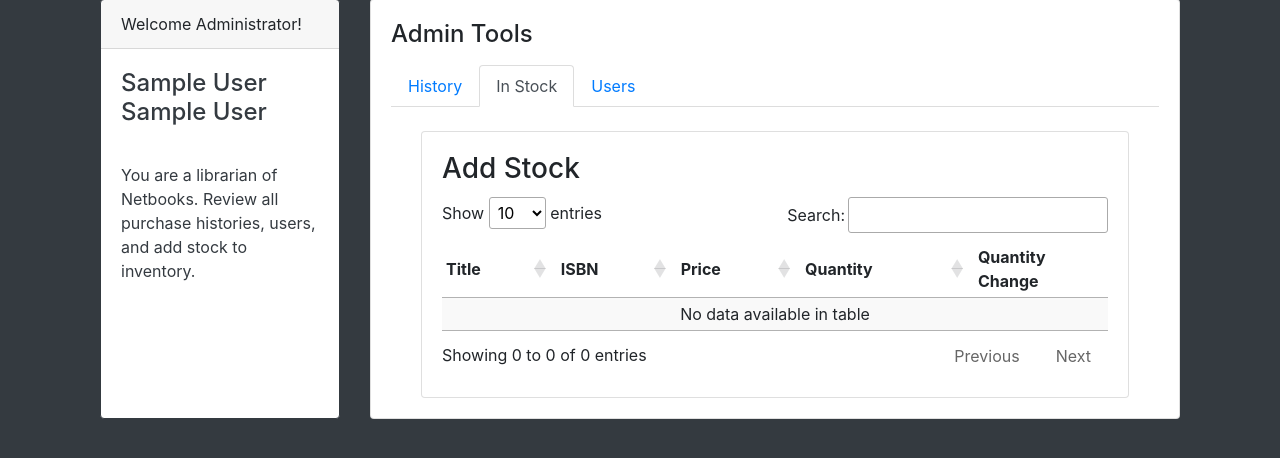
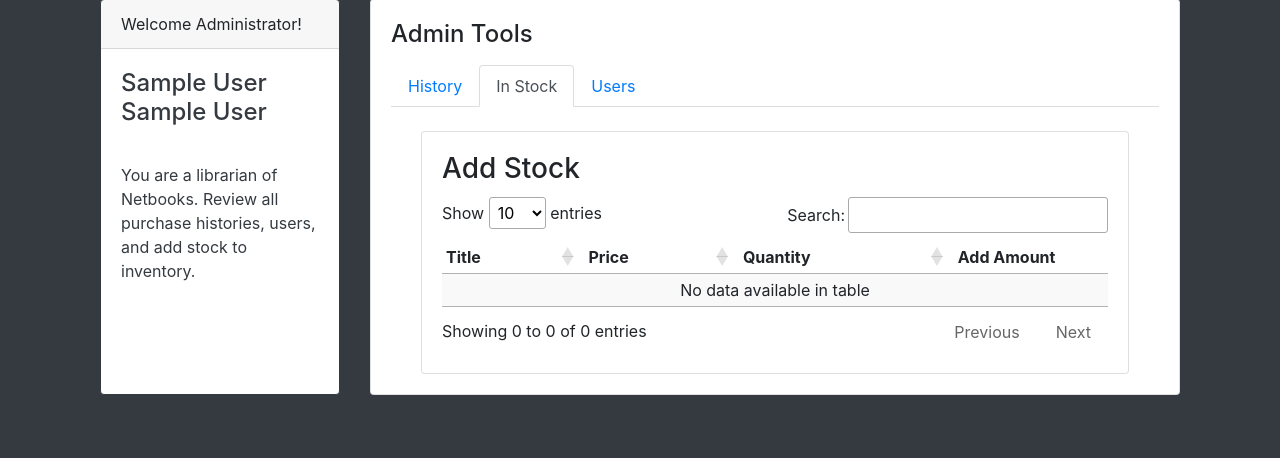
Before and after one commit to aronwk-aaron/DCSP_Group-B, a PHP site: page /admin_page.php in a window 1280 px wide, after a click on "In Stock". Shown: the part 105-563 px from the top of the page. Run offline with PHP 8.4, Linux system fonts and the light colour scheme; the visitor is signed in with stand-in values (Sample User, id 1); data that the repository does not hold is empty; some libraries are stand-ins or nearby versions.

Commit message:
Pluto is dumb

```diff
--- a/SQL-stuff/Database_Maker.txt
+++ b/SQL-stuff/Database_Maker.txt
@@ -64,7 +64,7 @@ FOREIGN KEY (userID) REFERENCES nb_userstable(userID) ON DELETE CASCADE
 );
 
 
-CREATE TABLE nb_userCarts(
+CREATE TABLE nb_usercarts(
 cartID INT NOT NULL,
 bookID INT NOT NULL,
 isRent BOOL,
@@ -82,7 +82,7 @@ FOREIGN KEY (userID) REFERENCES nb_userstable(userID) ON DELETE CASCADE
 );
 
 
-CREATE TABLE nb_userHistory(
+CREATE TABLE nb_userhistory(
 orderNum INT NOT NULL,
 bookID INT NOT NULL,
 datePurch DATE,
--- a/src/admin_page.php
+++ b/src/admin_page.php
@@ -10,7 +10,7 @@
                 die($conn->connect_error);
 
             //history query
-            $hquery  = "SELECT I.isbn, I.price, H.orderNum, uH.datePurch, uH.dueDate, uT.username  FROM nb_userHistory uH, nb_History H, nb_Inventory I, nb_userstable uT WHERE H.userID = uT.userID AND uH.orderNum = H.orderNum AND uH.bookID = I.bookID";
+            $hquery  = "SELECT I.isbn, I.price, H.orderNum, uH.datePurch, uH.dueDate, uT.username  FROM nb_userhistory uH, nb_history H, nb_inventory I, nb_userstable uT WHERE H.userID = uT.userID AND uH.orderNum = H.orderNum AND uH.bookID = I.bookID";
             //inventory query
             $hresult = $conn->query($hquery);
             if (!$hresult)
@@ -62,11 +62,11 @@
                                 <thead>
                                 <tr>
                                     <th>  Order Number             </th>
-                                    <th>  ISBN                     </th>
+                                    <th>  Title                    </th>
                                     <th>  Price                    </th>
                                     <th>  Date Purchased           </th>
                                     <th>  Date Due                 </th>
-                                    <th>  User ID                  </th>
+                                    <th>  Username                 </th>
                                 </tr>
                                 </thead>
                                 <tbody>
@@ -80,7 +80,7 @@
                                 ?>
                                 <tr>
                                     <td>      <?php print($hrow['orderNum']);   ?>     </td>
-                                    <td>      <?php print($hrow['isbn']);       ?>     </td>
+                                    <td>      <?php print($hrow['title']);       ?>     </td>
                                     <td>     $<?php print($hrow['price']);      ?>.00  </td>
                                     <td>      <?php print($hrow['datePurch']);  ?>     </td>
 
@@ -139,7 +139,7 @@
                                    }
                                }
 
-                                $iquery  = "SELECT * FROM nb_Inventory";
+                                $iquery  = "SELECT * FROM nb_inventory";
 
                                 $iresult = $conn->query($iquery);
                                 if (!$iresult)
@@ -151,10 +151,9 @@
                                     <thead>
                                     <tr class="text-center">
                                         <th>  Title     </th>
-                                        <th>  ISBN      </th>
                                         <th>  Price     </th>
                                         <th>  Quantity  </th>
-                                        <th class="no-sort">  Quantity Change</th>
+                                        <th class="no-sort"> Add Amount</th>
                                     </tr>
                                     </thead>
                                     <tbody>
@@ -168,14 +167,13 @@
                                         ?>
                                         <tr class="text-center">
                                         <td>      <?php print($irow['title']);      ?>      </td>
-                                        <td>      <?php print($irow['isbn']);       ?>      </td>
                                         <td>     $<?php print($irow['price']);      ?>.00   </td>
                                         <td>      <?php print($irow['quantity']);   ?>      </td>
                                         <td>
                                             <form action="admin_page.php#stock" method="post">
                                             	<span class="input-group-btn">
                                                 <input name="quantity" class="form-control input-number" value="1" min="1" max="10" type="text">
-                                                <button type="submit" class="btn btn-success" name="confirm" value="<?php echo($irow['bookID']);?>">Submit</button>
+                                                <button type="submit" class="btn btn-success" name="confirm" value="<?php echo($irow['bookID']);?>">Add</button>
                                               </span>
                                             </form>
                                         </td>
@@ -231,7 +229,7 @@
                                           <td>      <?php print($urow['userName']);   ?>     </td>
                                           <td>      <?php print($urow['userID']);     ?>     </td>
                                           <td>      <form action="admin_page.php#users" method="post">
-                                                  <button type="submit" class="btn btn-success" name="delete" value="<?php echo($urow['userID']);?>">Delete</button>
+                                                  <button type="submit" class="btn btn-danger" name="delete" value="<?php echo($urow['userID']);?>">Delete</button>
                                                     </form>
                                           </td>
                                       </tr>
--- a/src/cart.php
+++ b/src/cart.php
@@ -29,12 +29,12 @@
                 if($_POST){
                   if(isset($_POST['delete'])){
                   $bookID = $_POST['delete'];
-                    $query = "DELETE FROM nb_userCarts WHERE cartID = '" . $_SESSION['cart_id'] . "' AND bookID = '" . $bookID . "'";
+                    $query = "DELETE FROM nb_usercarts WHERE cartID = '" . $_SESSION['cart_id'] . "' AND bookID = '" . $bookID . "'";
                     $conn->query($query);
                   }
                 }
 
-                $query  = "SELECT I.title, I.ISBN, I.price, uC.isRent, I.bookID, uC.cartID FROM nb_Carts C, nb_userCarts uC, nb_Inventory I WHERE C.userID =" . $_SESSION['user_id'] . " AND uC.cartID = C.cartID AND uC.bookID = I.bookID ;";
+                $query  = "SELECT I.title, I.ISBN, I.price, uC.isRent, I.bookID, uC.cartID FROM nb_carts C, nb_usercarts uC, nb_inventory I WHERE C.userID =" . $_SESSION['user_id'] . " AND uC.cartID = C.cartID AND uC.bookID = I.bookID ;";
                 $result = $conn->query($query);
 
 	              if ($result->num_rows < 1){
--- a/src/user_page.php
+++ b/src/user_page.php
@@ -16,7 +16,7 @@
             $userID = $_SESSION['user_id'];
             //$_SESSION['userID'];
 
-            $query  = "SELECT I.isbn, I.price, H.orderNum, uH.datePurch, uH.dueDate, I.title FROM nb_userHistory uH, nb_History H, nb_Inventory I WHERE H.userID = $userID AND uH.orderNum = H.orderNum AND uH.bookID = I.bookID";
+            $query  = "SELECT I.isbn, I.price, H.orderNum, uH.datePurch, uH.dueDate, I.title FROM nb_userhistory uH, nb_history H, nb_inventory I WHERE H.userID = $userID AND uH.orderNum = H.orderNum AND uH.bookID = I.bookID";
             $result = $conn->query($query);
             if (!$result)
                 die($conn->error);
@@ -78,7 +78,7 @@
                                             <td>      <?php print($row['datePurch']);  ?>     </td>
 
                                             <?php
-                                            if($row['dueDate'] == NULL) {
+                                            if($row['dueDate'] == "0000-00-00") {
                                                 ?>
                                                 <td> No Due Date</td>
                                                 <?php
```
Also changed, not shown: src/checkout.php (+6 -4 lines), src/confirmation.php (+15 -2 lines), src/register.php (+4 -4 lines).
